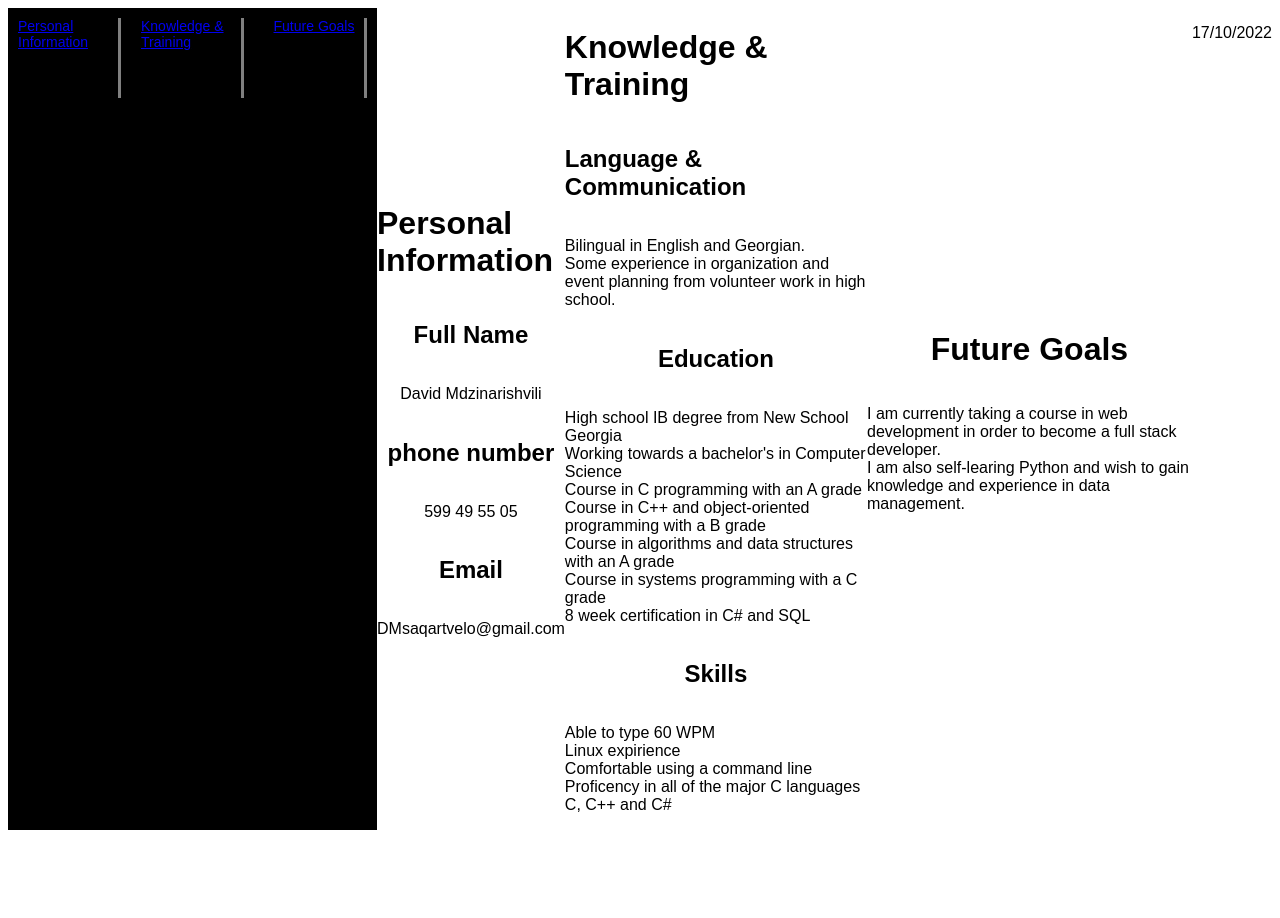
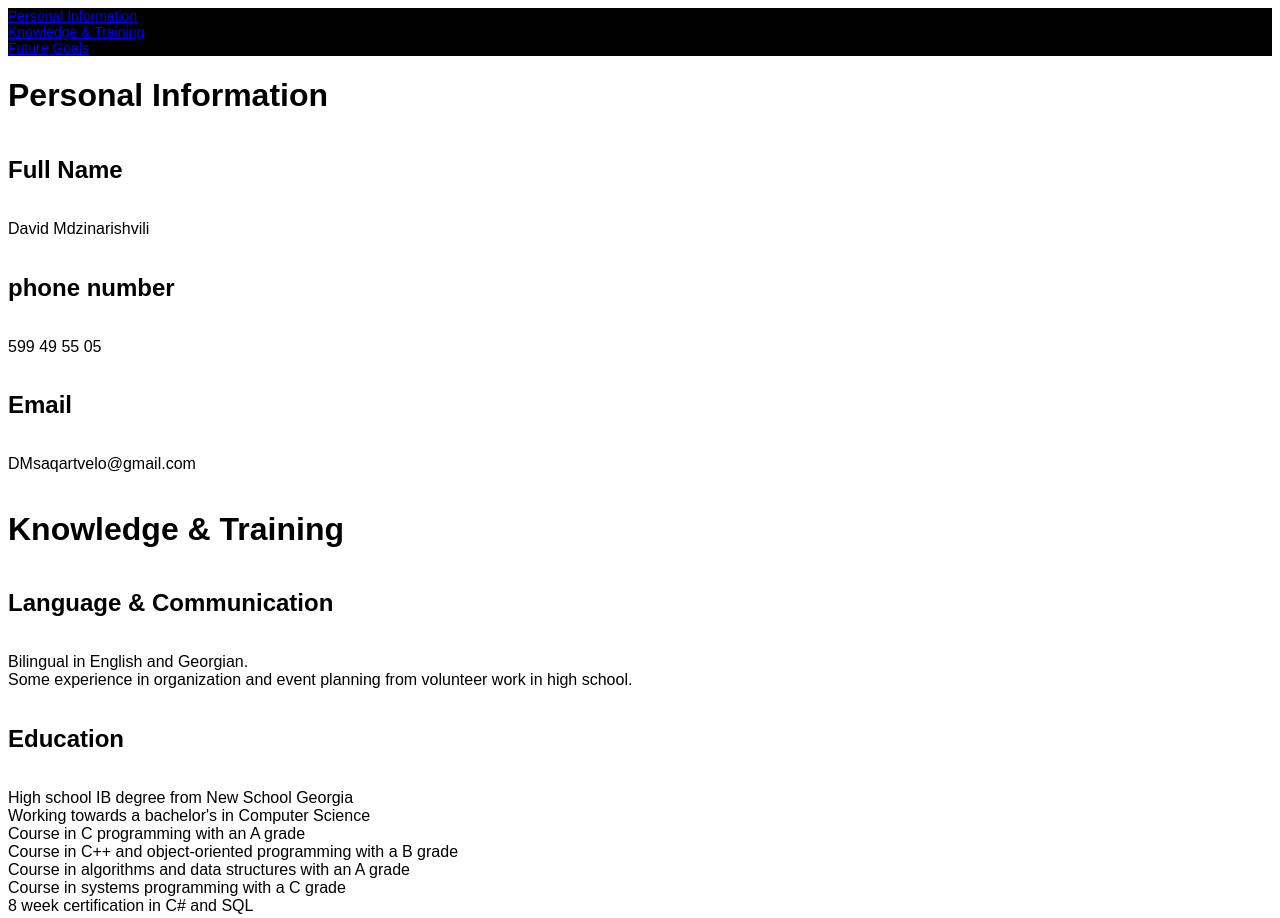
Before and after one commit to Futurama816/rsschool-cv, a plain HTML site: page index.html in a window 1280 px wide. Shown: the top 918 px of the page. Before the commit the page ends 838 px from the top, so only its background shows below. Drawn offline with Linux system fonts and the light colour scheme.

Commit message:
fix: formatting

```diff
--- a/style.css
+++ b/style.css
@@ -2,6 +2,7 @@
     font-family: Arial, Helvetica, sans-serif;
     display: flex;
     justify-content: center;
+    flex-direction: column;
 }
 
 header{
@@ -9,16 +10,3 @@ header{
     color: antiquewhite;
     font-size: 0.875em; /* 14pt */
 }
-
-div{
-    flex-direction: column;
-}
-span{
-    height: 60px;
-    width: 100px;
-    margin: 10px;
-    padding-bottom: 20px;
-    border-right: 3px solid gray;
-    background-color: black;
-    flex-direction: row;
-}
```
